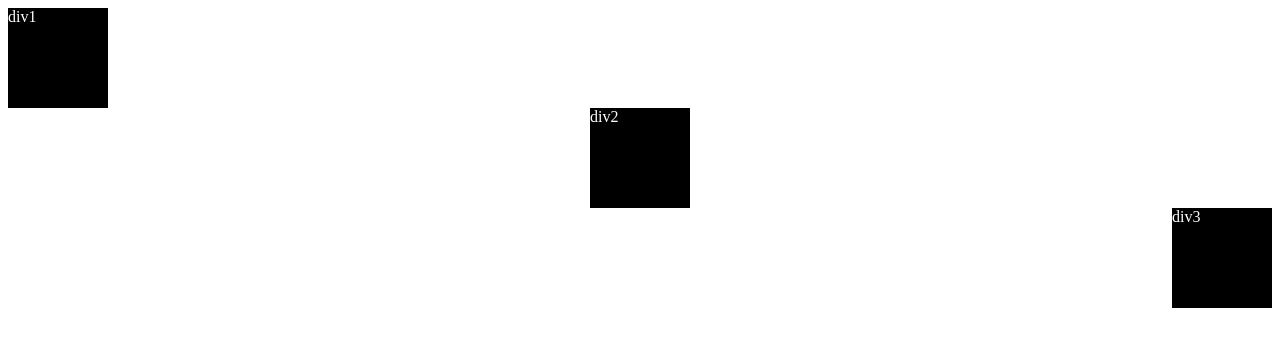
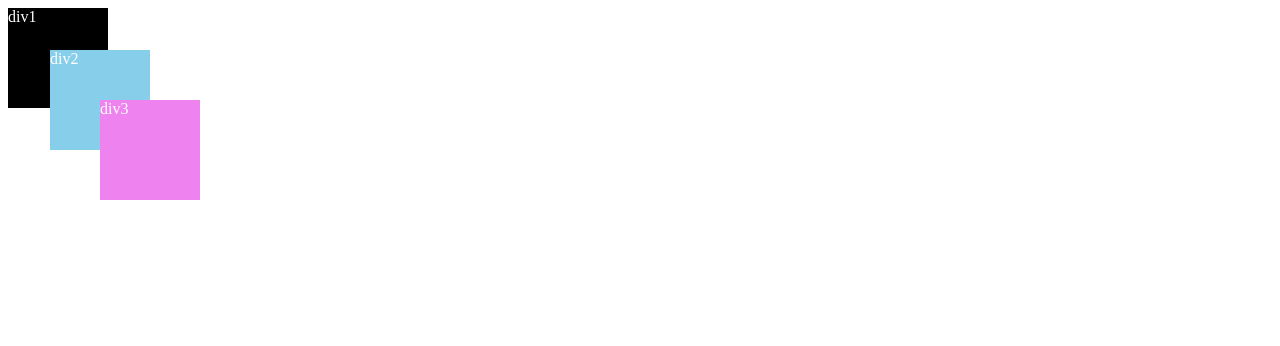
Before and after one commit to boy1434/Practice_position_flexbox, a plain HTML site: page index.html in a window 1280 px wide. Drawn offline with Linux system fonts and the light colour scheme.

Commit message:
practice_3

```diff
--- a/index.html
+++ b/index.html
@@ -15,13 +15,14 @@
       div1
     </div>
 
-    <div class="box box-center">
+    <div class="box box-position_1">
       div2
     </div>
 
-    <div class="box box-end">
+    <div class="box box-position_2">
       div3
     </div>
+
 
   </div>
 
--- a/style.css
+++ b/style.css
@@ -1,6 +1,5 @@
 .main {
   display: flex;
-  flex-direction: column;
 }
 
 .box {
@@ -10,10 +9,16 @@
   color: white;
 }
 
-.box-center {
-  align-self: center;
+.box-position_1 {
+  position: absolute;
+  background-color: skyblue;
+  top: 50px;
+  left: 50px;
 }
 
-.box-end {
-  align-self: flex-end;
+.box-position_2 {
+  position: absolute;
+  background-color: violet;
+  top: 100px;
+  left: 100px;
 }
```
Also changed, not shown: 1 other file.
